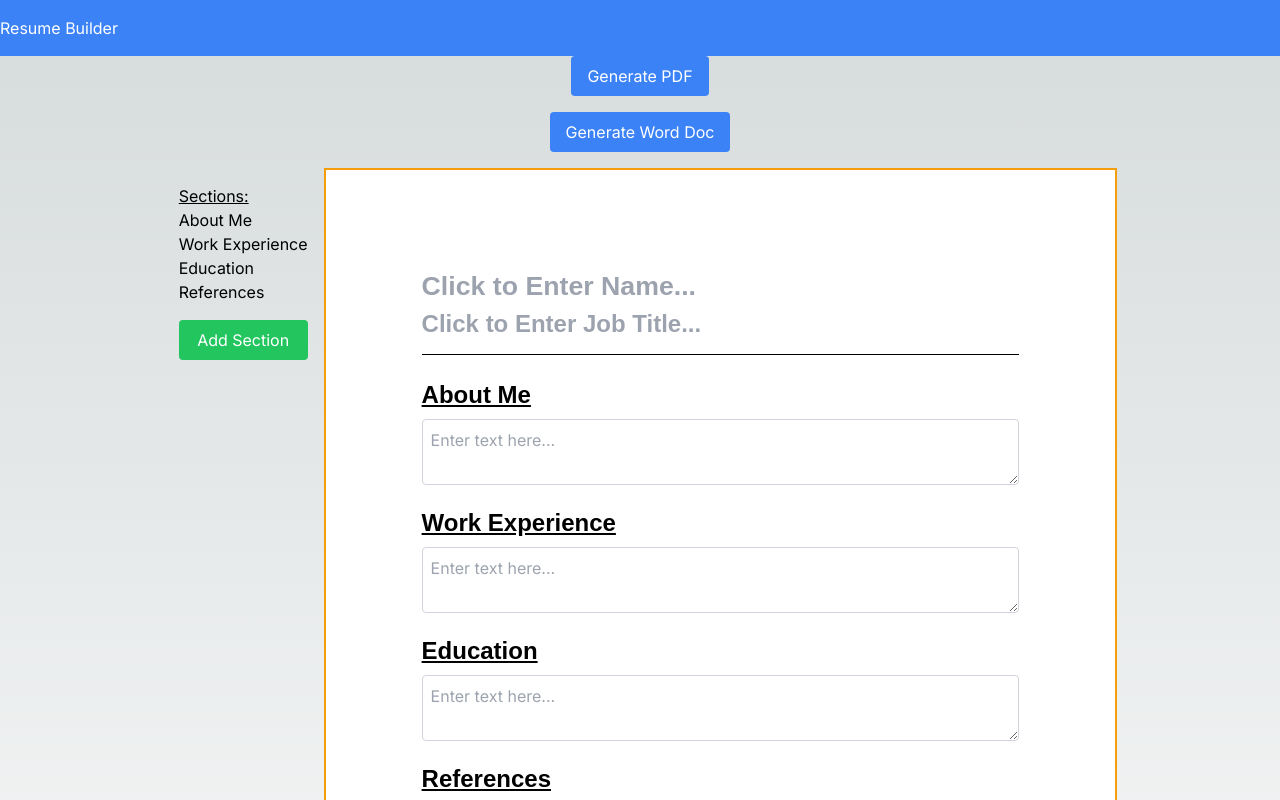
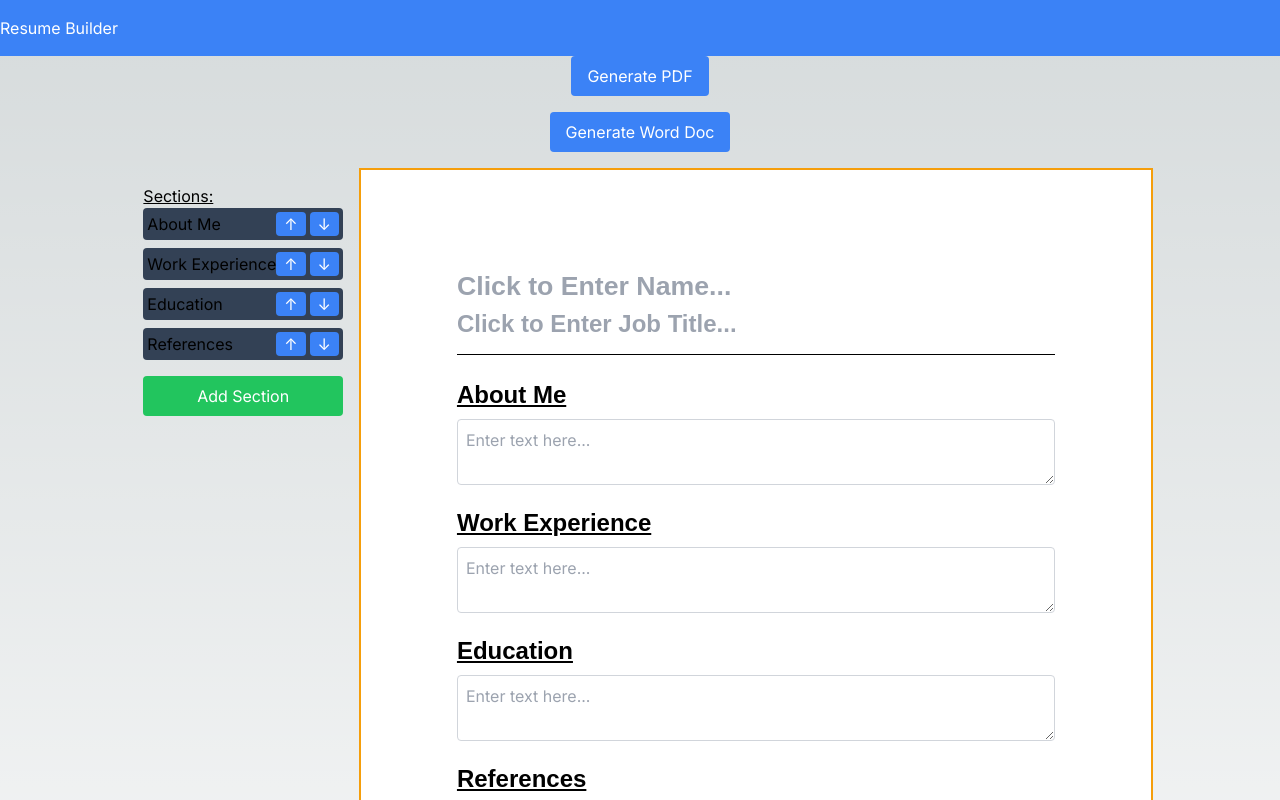
Before and after one commit to JackBadawy/resume_builder, a Next.js app: page / in a window 1280 px wide. Shown: the top 800 px of the page. Built offline with nearby package versions, Linux system fonts and the light colour scheme.

Commit message:
basic section styling

```diff
--- a/src/app/Components/ContactDetails.tsx
+++ b/src/app/Components/ContactDetails.tsx
@@ -0,0 +1,7 @@
+import React from "react";
+
+const ContactDetails = () => {
+  return <div>ContactDetails</div>;
+};
+
+export default ContactDetails;
--- a/src/app/Components/UtilitiesPanel.tsx
+++ b/src/app/Components/UtilitiesPanel.tsx
@@ -2,7 +2,8 @@ import React, { useState } from "react";
 import { useSections } from "../Context/SectionsContext";
 
 const UtilityPanel: React.FC = () => {
-  const { sections, addSection } = useSections();
+  const { sections, addSection, moveSectionUp, moveSectionDown } =
+    useSections();
   const [newSectionPrompt, setNewSecPrompt] = useState<boolean>(false);
   const [newSubHeading, setNewSubHeading] = useState<string>("");
 
@@ -22,9 +23,28 @@ const UtilityPanel: React.FC = () => {
     <div className="utilContainer h-a4 p-4 flex flex-col gap-4">
       <div>
         <h2 className="underline">Sections:</h2>
-        <ul>
+        <ul className="flex flex-col gap-2">
           {sections.map((section, index) => (
-            <li key={index}>{section}</li>
+            <li
+              key={index}
+              className="bg-slate-700 rounded p-1 flex justify-between items-center"
+            >
+              <span>{section}</span>
+              <div className="flex gap-1">
+                <button
+                  onClick={() => moveSectionUp(index)}
+                  className="bg-blue-500 text-white px-2 rounded"
+                >
+                  ↑
+                </button>
+                <button
+                  onClick={() => moveSectionDown(index)}
+                  className="bg-blue-500 text-white px-2 rounded"
+                >
+                  ↓
+                </button>
+              </div>
+            </li>
           ))}
         </ul>
       </div>
```
